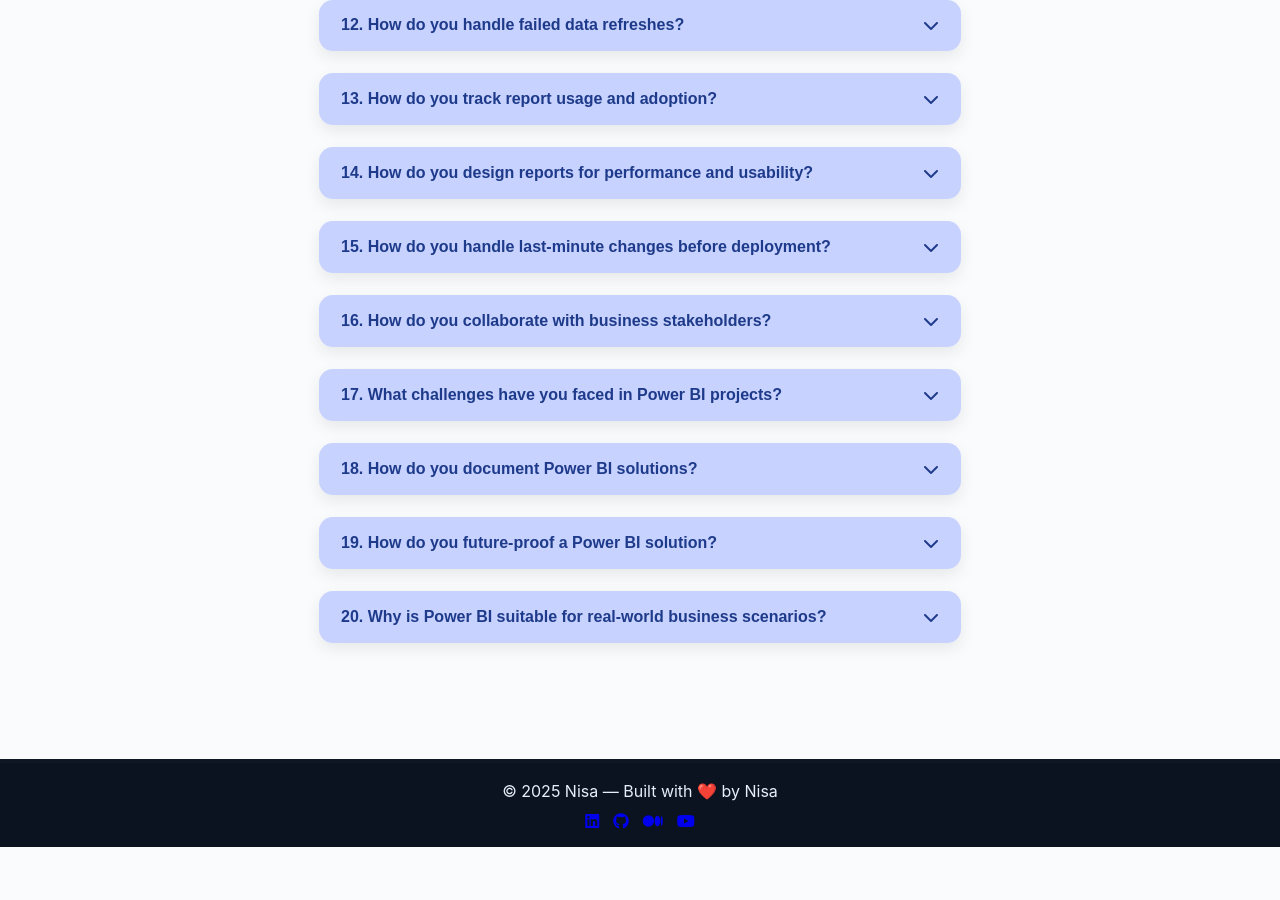
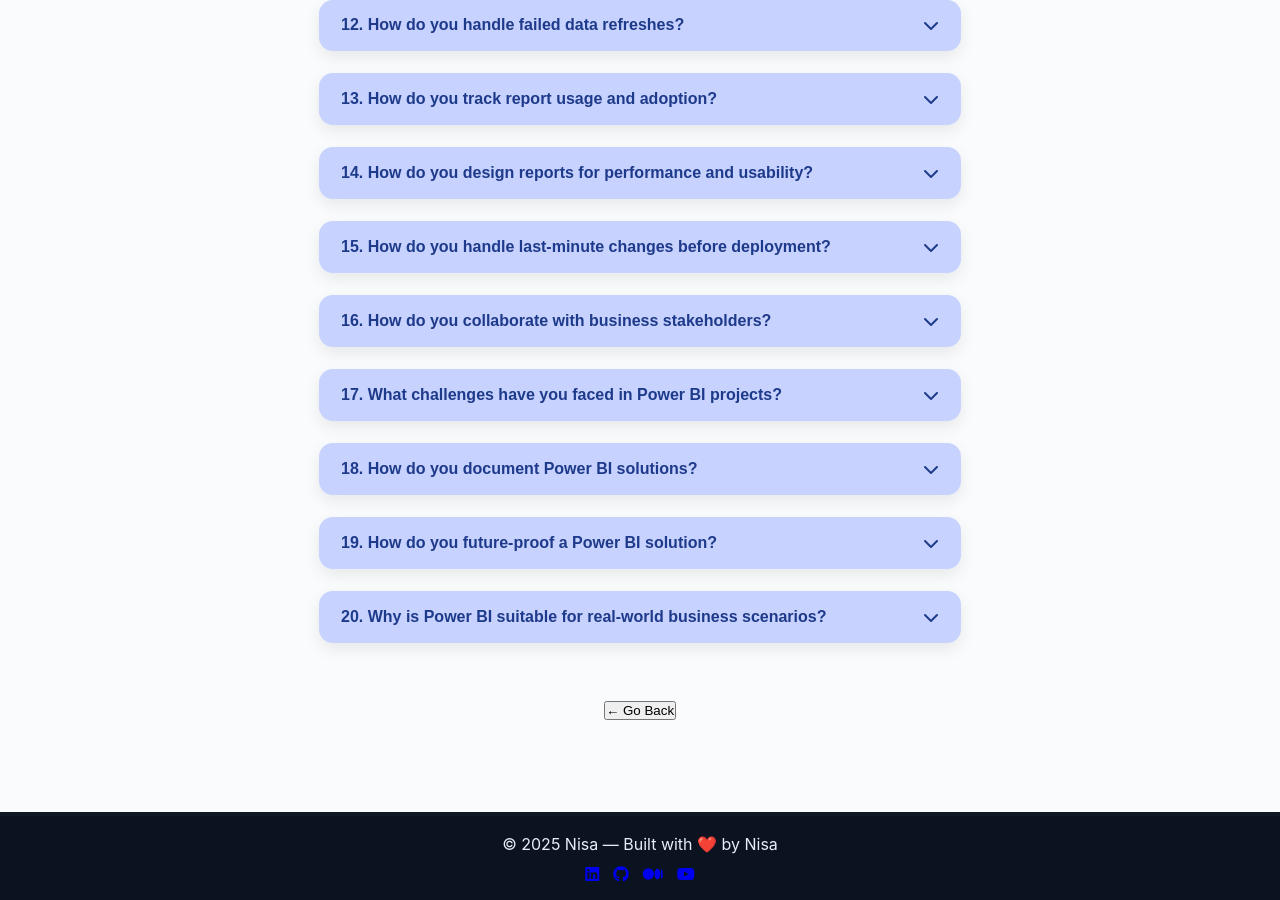
Before and after one commit to tabassumunnisa19/My_Personal_Website, a Jekyll site: the page Powerbi/Pbi_interview.html, which Jekyll copies as it is, in a window 1280 px wide and 900 px high, scrolled down 15619 px. Built offline with Jekyll 4.4.1, drawn with Linux system fonts in a browser that asks for light colours; before the commit the page ends 16466 px from its top, so only the background shows below that.

Commit message:
Update Pbi_interview.html

```diff
--- a/Powerbi/Pbi_interview.html
+++ b/Powerbi/Pbi_interview.html
@@ -2102,7 +2102,10 @@
 </div>
 
 </div>
-
+<!-- Go Back Button -->
+  <div style="text-align:center; margin:2rem 0;">
+    <button onclick="history.back()" class="back-btn">← Go Back</button>
+  </div>
 </main>
 
 <!-- ================= FOOTER ================= -->
```
